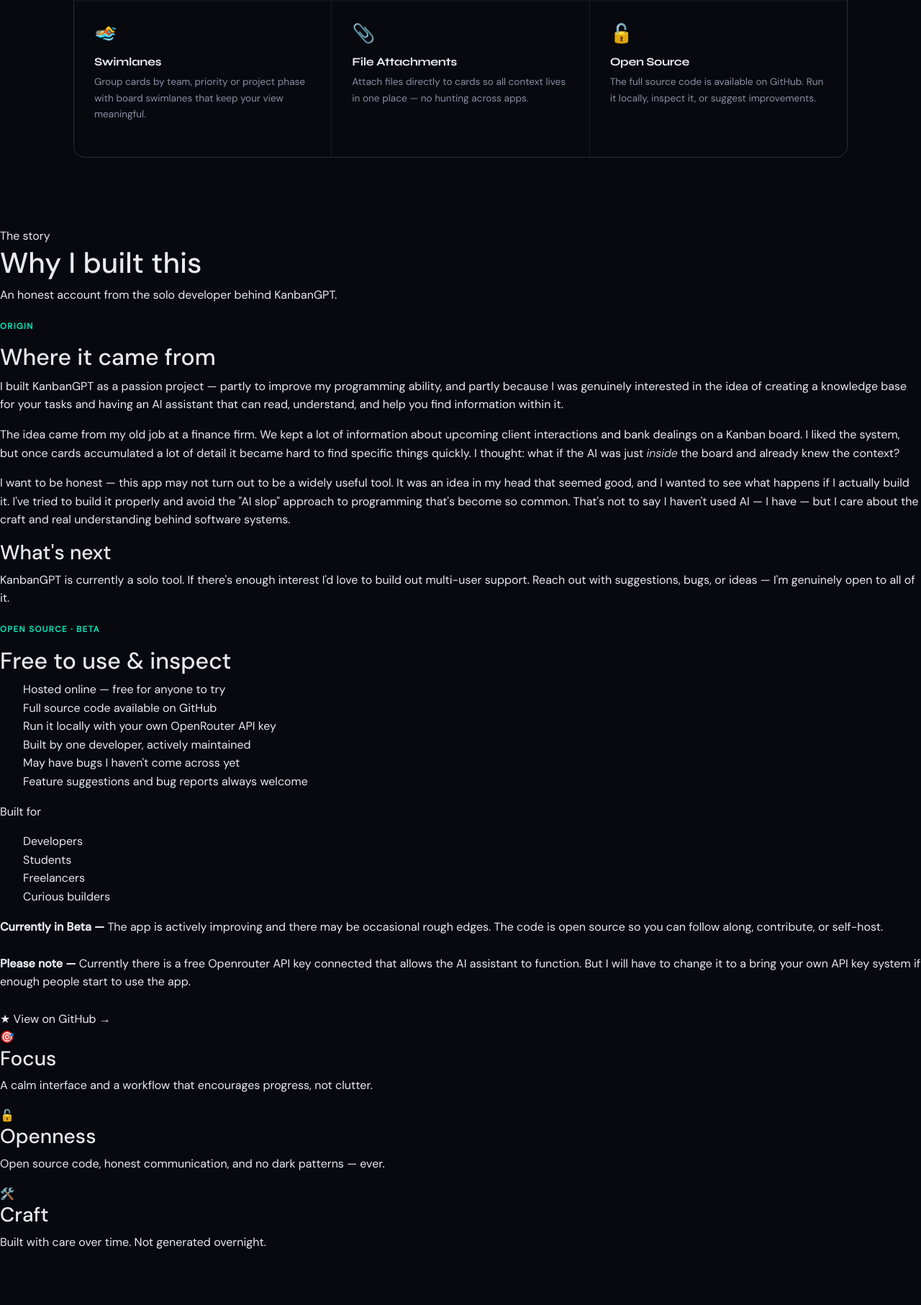
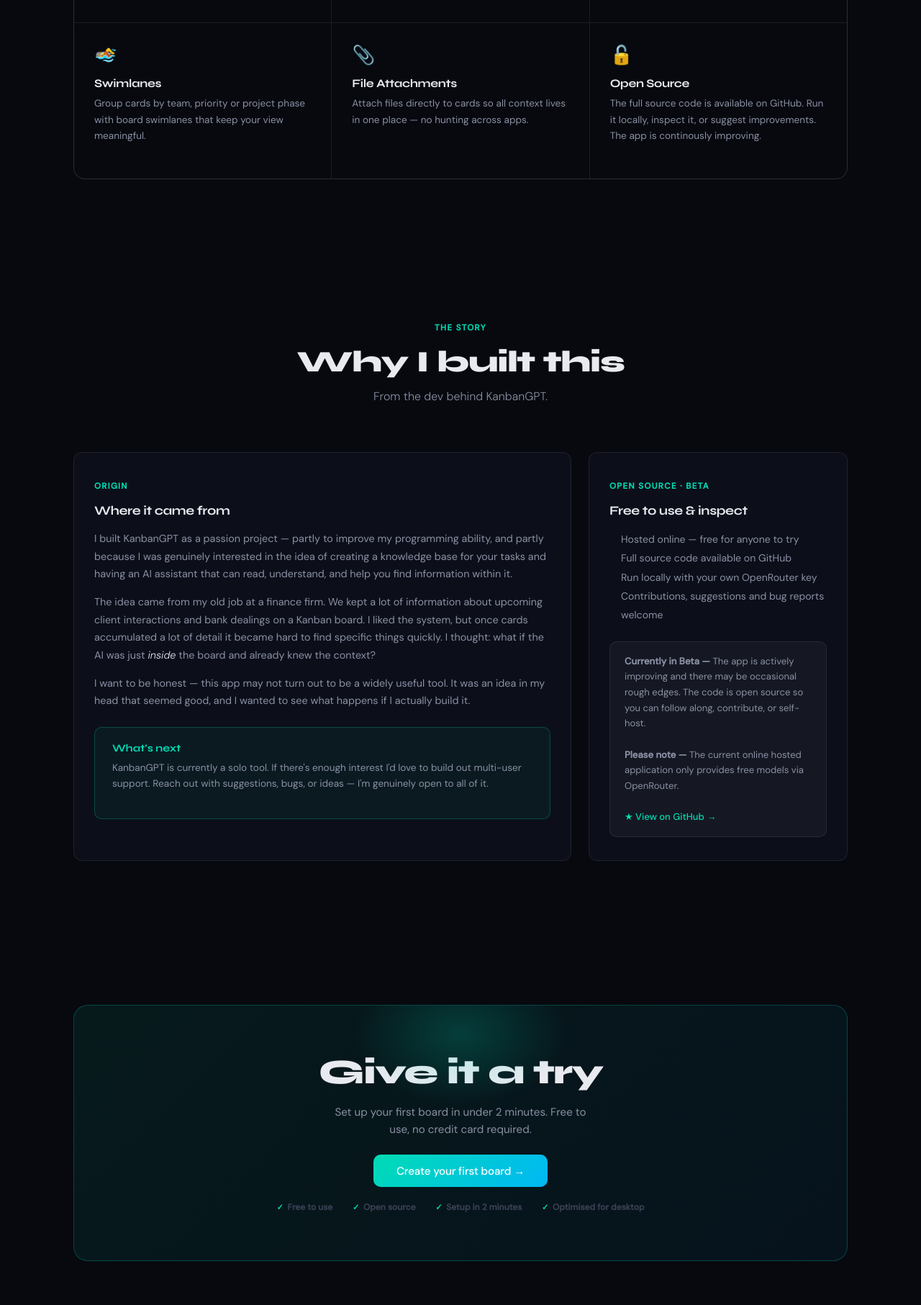
Before and after one commit to pbate44/KanbanGPT, a Django app: page / in a window 1280 px wide. Shown: the part 2027-3840 px from the top of the page at 72% size. Run offline with Django 5.2, Linux system fonts and the light colour scheme.

Commit message:
fixes to homepage

```diff
--- a/frontend/static/css/shopfront/about.css
+++ b/frontend/static/css/shopfront/about.css
@@ -908,3 +908,198 @@ footer {
   .hero-actions { flex-direction: column; align-items: stretch; }
   .btn-primary-lg, .btn-outline-lg { text-align: center; justify-content: center; }
 }
+
+/* ── ABOUT / STORY ── */
+.anim {
+  opacity: 0;
+  animation: fadeUp .7s ease forwards;
+}
+.anim-1 { animation-delay: .1s; }
+.anim-2 { animation-delay: .25s; }
+.anim-3 { animation-delay: .4s; }
+
+.about {
+  padding: 6rem 2rem;
+  max-width: 1140px;
+  margin-inline: auto;
+}
+
+.about__header {
+  text-align: center;
+  max-width: 640px;
+  margin-inline: auto;
+  margin-bottom: 4rem;
+}
+
+.about__eyebrow {
+  display: inline-block;
+  font-size: .72rem;
+  font-weight: 600;
+  letter-spacing: .12em;
+  text-transform: uppercase;
+  color: var(--accent);
+  margin-bottom: .9rem;
+}
+
+.about__title {
+  font-family: var(--font-head);
+  font-size: clamp(1.7rem, 3.5vw, 2.6rem);
+  font-weight: 800;
+  letter-spacing: -.03em;
+  line-height: 1.1;
+  margin-bottom: .75rem;
+}
+
+.about__subtitle {
+  font-size: 1rem;
+  color: var(--muted);
+  font-weight: 300;
+}
+
+.about__grid {
+  display: grid;
+  grid-template-columns: 1fr 360px;
+  gap: 1.5rem;
+  margin-bottom: 1.5rem;
+}
+
+.about__panel {
+  background: var(--bg-2);
+  border: 1px solid var(--border);
+  border-radius: var(--radius);
+  padding: 2rem 1.75rem;
+}
+
+.about__panel-title {
+  font-family: var(--font-head);
+  font-size: 1.1rem;
+  font-weight: 700;
+  letter-spacing: -.02em;
+  margin-bottom: 1rem;
+}
+
+.about__text {
+  font-size: .9rem;
+  color: var(--muted);
+  line-height: 1.7;
+  margin-bottom: .9rem;
+}
+
+.about__text em { font-style: italic; color: var(--text); }
+
+.about__callout {
+  background: rgba(0,220,180,.05);
+  border: 1px solid var(--border-hi);
+  border-radius: 10px;
+  padding: 1.25rem 1.5rem;
+  margin-top: 1.5rem;
+}
+
+.about__callout-title {
+  font-family: var(--font-head);
+  font-size: .9rem;
+  font-weight: 700;
+  color: var(--accent);
+  margin-bottom: .5rem;
+}
+
+.about__callout-text {
+  font-size: .85rem;
+  color: var(--muted);
+  line-height: 1.65;
+}
+
+.about__list {
+  font-size: .88rem;
+  color: var(--muted);
+  line-height: 1.85;
+  margin-bottom: 1.5rem;
+  padding-left: 1rem;
+}
+
+.about__list li::marker { color: var(--accent); }
+
+.about__mini { margin-bottom: 1.5rem; }
+
+.about__mini-title {
+  font-size: .72rem;
+  font-weight: 600;
+  letter-spacing: .1em;
+  text-transform: uppercase;
+  color: var(--faint);
+  margin-bottom: .6rem;
+}
+
+.about__pills {
+  display: flex;
+  flex-wrap: wrap;
+  gap: .5rem;
+  list-style: none;
+}
+
+.about__pills li {
+  font-size: .8rem;
+  color: var(--muted);
+  background: var(--surface);
+  border: 1px solid var(--border);
+  border-radius: 20px;
+  padding: .25rem .75rem;
+}
+
+.about__beta-note {
+  font-size: .82rem;
+  color: var(--muted);
+  line-height: 1.65;
+  background: var(--surface);
+  border: 1px solid var(--border);
+  border-radius: 10px;
+  padding: 1rem 1.25rem;
+}
+
+.about__github-link {
+  color: var(--accent);
+  font-weight: 500;
+  transition: color .2s;
+}
+
+.about__github-link:hover { color: #00f5c8; }
+
+.about__values-row {
+  display: grid;
+  grid-template-columns: repeat(3, 1fr);
+  gap: 1px;
+  background: var(--border);
+  border: 1px solid var(--border);
+  border-radius: var(--radius);
+  overflow: hidden;
+}
+
+.about__value-card {
+  background: var(--bg);
+  padding: 2rem 1.75rem;
+  transition: background .25s;
+}
+
+.about__value-card:hover { background: var(--bg-2); }
+
+.about__value-icon { font-size: 1.6rem; margin-bottom: 1rem; line-height: 1; }
+
+.about__value-title {
+  font-family: var(--font-head);
+  font-size: 1rem;
+  font-weight: 700;
+  letter-spacing: -.02em;
+  margin-bottom: .5rem;
+}
+
+.about__value-text { font-size: .85rem; color: var(--muted); line-height: 1.65; }
+
+@media (max-width: 900px) {
+  .about__grid { grid-template-columns: 1fr; }
+  .about__values-row { grid-template-columns: repeat(2, 1fr); }
+}
+
+@media (max-width: 640px) {
+  .about { padding: 4rem 1.5rem; }
+  .about__values-row { grid-template-columns: 1fr; }
+}
--- a/frontend/templates/index.html
+++ b/frontend/templates/index.html
@@ -3,7 +3,7 @@
 {% block title %}KanbanGPT - AI-Powered Kanban Board{% endblock %}
 
 {% block additional_styles %}
-<link rel="stylesheet" href="{% static 'css/shopfront/about_page.css' %}">
+<link rel="stylesheet" href="{% static '/shopfront/about.css' %}">
 {% endblock %}
 
 {% block nav_links %}
@@ -19,13 +19,13 @@
 
   <section class="hero">
     <h1 class="hero-title anim-fade-up delay-1">
-      Think deeper, move faster,<br>and get things <em>done</em>
+      A place to store notes, manage tasks and work with <em>clarity</em>
     </h1>
     <p class="hero-sub anim-fade-up delay-2">
-      KanbanGPT is a digital kanban board that combines note-taking with AI — so you can brainstorm ideas, surface details, and get more done
+      KanbanGPT is a simple kanban board that combines note-taking with AI — each card on the board acts as a knowledge base where you can save files, record text/notes and interact with an AI assistant that unerstands the task at hand
     </p>
     <div class="hero-actions anim-fade-up delay-3">
-      <a href="/sign-up" class="btn-primary-lg">Start for free →</a>
+      <a href="/sign-up" class="btn-primary-lg">Free Signup →</a>
       <a href="#story" class="btn btn-outline-lg">About this project</a>
     </div>
     <p class="hero-meta anim-fade-up delay-4">Free to use &nbsp;·&nbsp; Open source &nbsp;·&nbsp; Currently in Beta</p>
@@ -157,7 +157,7 @@
         <div class="feature-card">
           <div class="feature-icon">🔓</div>
           <h3 class="feature-title">Open Source</h3>
-          <p class="feature-text">The full source code is available on GitHub. Run it locally, inspect it, or suggest improvements.</p>
+          <p class="feature-text">The full source code is available on GitHub. Run it locally, inspect it, or suggest improvements. The app is continously improving.</p>
         </div>
       </div>
     </div>
@@ -171,7 +171,7 @@
         Why I built this
       </h1>
       <p class="about__subtitle">
-        An honest account from the solo developer behind KanbanGPT.
+        From the dev behind KanbanGPT.
       </p>
     </section>
 
@@ -192,8 +192,7 @@
         </p>
         <p class="about__text">
           I want to be honest — this app may not turn out to be a widely useful tool. It was an idea in my head that seemed good,
-          and I wanted to see what happens if I actually build it. I've tried to build it properly and avoid the "AI slop"
-          approach to programming that's become so common. That's not to say I haven't used AI — I have — but I care about the craft and real understanding behind software systems.
+          and I wanted to see what happens if I actually build it.
         </p>
 
         <div class="about__callout" role="note" aria-label="What's next">
@@ -211,51 +210,21 @@
         <ul class="about__list">
           <li>Hosted online — free for anyone to try</li>
           <li>Full source code available on GitHub</li>
-          <li>Run it locally with your own OpenRouter API key</li>
-          <li>Built by one developer, actively maintained</li>
-          <li>May have bugs I haven't come across yet</li>
-          <li>Feature suggestions and bug reports always welcome</li>
+          <li>Run locally with your own OpenRouter key</li>
+          <li>Contributions, suggestions and bug reports welcome</li>
         </ul>
-
-        <div class="about__mini">
-          <p class="about__mini-title">Built for</p>
-          <ul class="about__pills" aria-label="Built for list">
-            <li>Developers</li>
-            <li>Students</li>
-            <li>Freelancers</li>
-            <li>Curious builders</li>
-          </ul>
-        </div>
 
         <div class="about__beta-note" role="note">
           <strong>Currently in Beta —</strong> The app is actively improving and there may be occasional rough edges.
           The code is open source so you can follow along, contribute, or self-host.
           <br><br>
-          <strong>Please note —</strong> Currently there is a free Openrouter API key connected that allows the AI assistant to function. But I will have to change it to a bring your own API key system if enough people start to use the app.
+          <strong>Please note —</strong> The current online hosted application only provides free models via OpenRouter.
           <br><br>
-          <a href="https://github.com/YOUR_GITHUB_REPO" target="_blank" rel="noopener noreferrer" class="about__github-link">
+          <a href="https://github.com/pbate44/KanbanGPT" target="_blank" rel="noopener noreferrer" class="about__github-link">
             ★ View on GitHub →
           </a>
         </div>
       </aside>
-    </div>
-
-    <div class="about__values-row anim anim-3" aria-label="What I care about">
-      <div class="about__value-card">
-        <div class="about__value-icon">🎯</div>
-        <h3 class="about__value-title">Focus</h3>
-        <p class="about__value-text">A calm interface and a workflow that encourages progress, not clutter.</p>
-      </div>
-      <div class="about__value-card">
-        <div class="about__value-icon">🔓</div>
-        <h3 class="about__value-title">Openness</h3>
-        <p class="about__value-text">Open source code, honest communication, and no dark patterns — ever.</p>
-      </div>
-      <div class="about__value-card">
-        <div class="about__value-icon">🛠️</div>
-        <h3 class="about__value-title">Craft</h3>
-        <p class="about__value-text">Built with care over time. Not generated overnight.</p>
-      </div>
     </div>
 
   </section>
@@ -289,7 +258,7 @@
     <a href="/terms-of-service/">Terms of Service</a>
     <a href="/contact-us/">Contact Us</a>
     <a href="#story">About</a>
-    <a href="https://github.com/YOUR_GITHUB_REPO" target="_blank" rel="noopener noreferrer">GitHub</a>
+    <a href="https://github.com/pbate44/KanbanGPT" target="_blank" rel="noopener noreferrer">GitHub</a>
   </nav>
 </footer>
 
--- a/workpal/settings.py
+++ b/workpal/settings.py
@@ -141,7 +141,7 @@ DATABASE_URL = os.environ.get('DATABASE_URL')
 
 if DATABASE_URL:
     DATABASES = {
-        'default': dj_database_url.parse(DATABASE_URL, conn_max_age=600, ssl_require=True)
+        'default': dj_database_url.parse(DATABASE_URL, conn_max_age=600)
     }
 else:
     DATABASES = {
```
Also changed, not shown: frontend/templates/about_us.html (deleted, +0 -106 lines).
